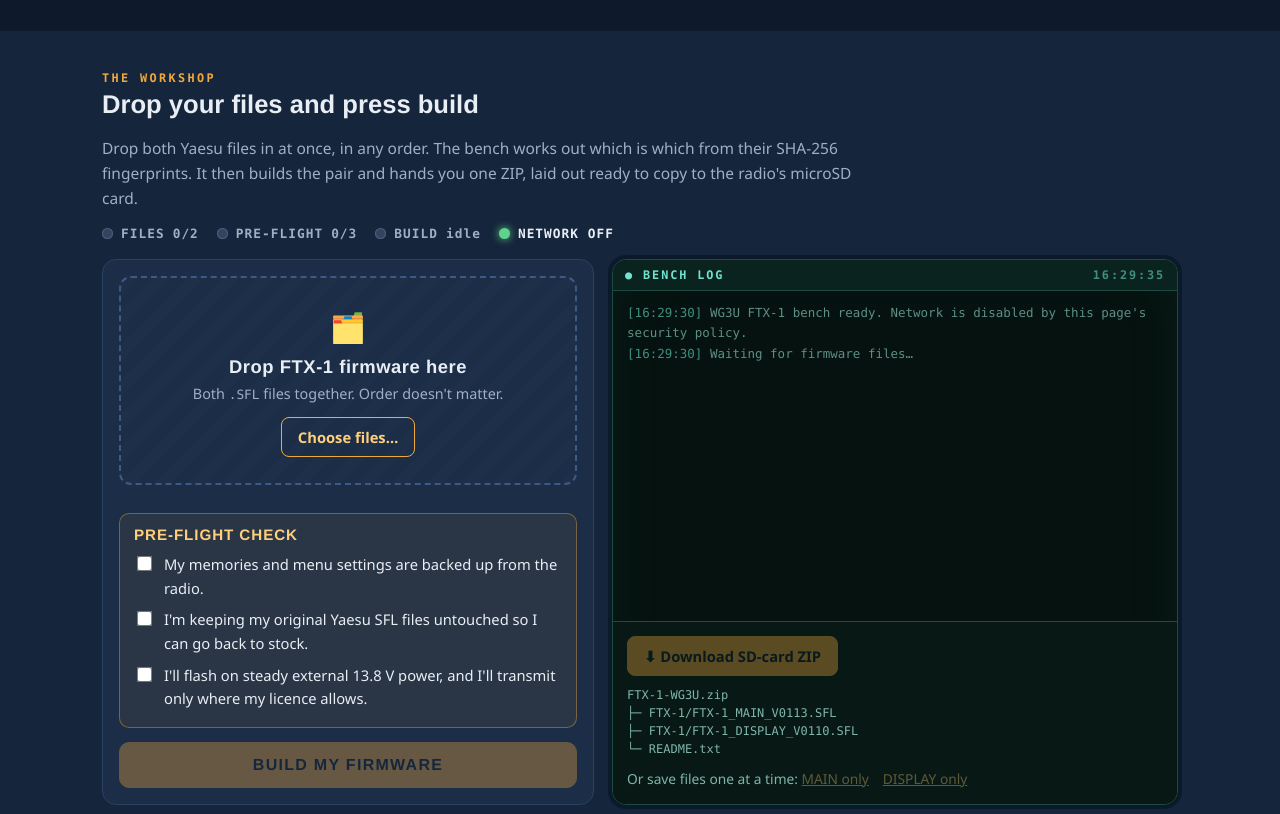
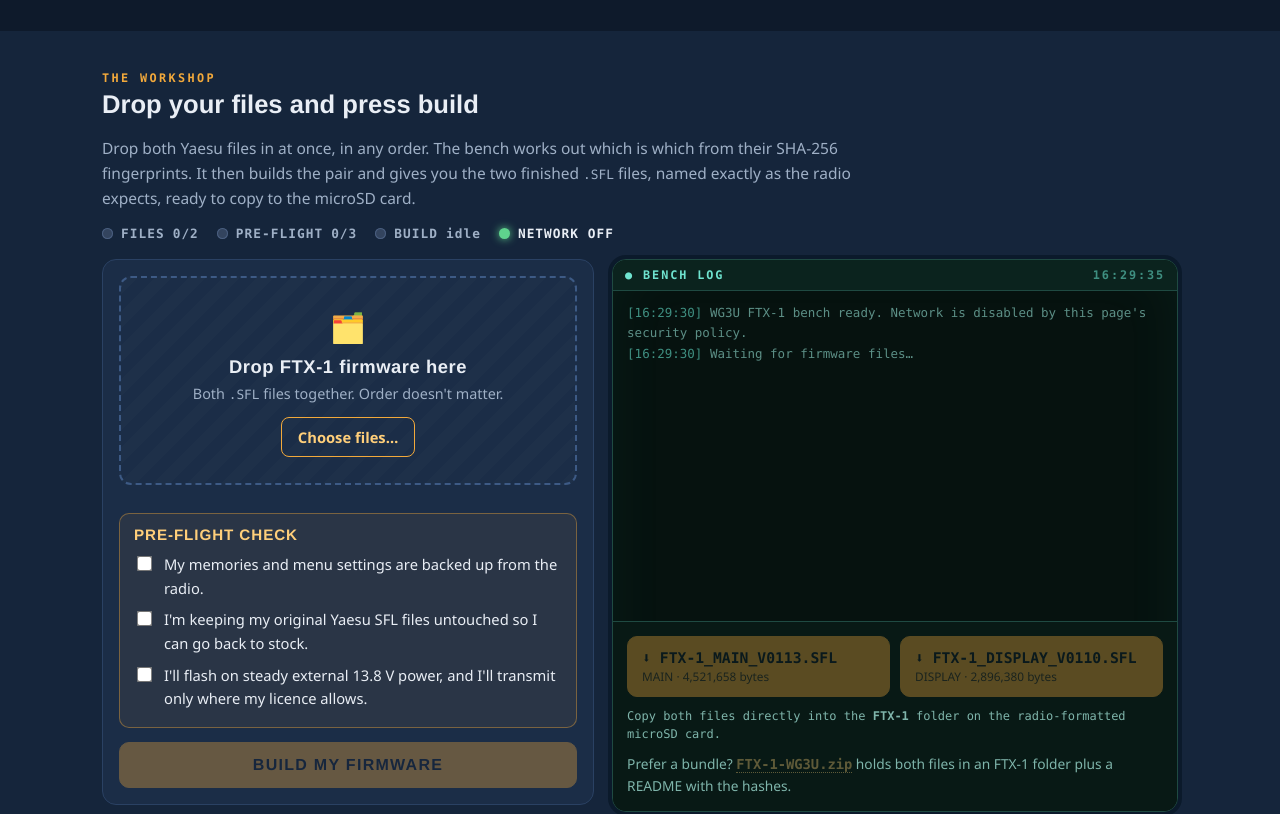
Before and after one commit to WG3U/ftx1-workshop, a plain HTML site: page index.html in a window 1280 px wide. Shown: the part 920-1734 px from the top of the page. Drawn offline with Linux system fonts and the light colour scheme.

Commit message:
Make single-file downloads primary

```diff
--- a/index.html
+++ b/index.html
@@ -121,7 +121,12 @@ button[disabled]{opacity:.35;cursor:not-allowed}
 button.h{all:unset;cursor:pointer;font:600 12px var(--mono);color:#ffd27a;border-bottom:1px dotted #ffd27a}
 button.h:hover{color:#fff}
 .out{padding:14px;border-top:1px solid #1f4a42;background:#081915}
-.out .zipbtn{display:inline-flex;align-items:center;gap:8px}
+.dlgrid{display:grid;grid-template-columns:1fr 1fr;gap:10px}
+.filebtn{display:flex;flex-direction:column;align-items:flex-start;gap:2px;padding:12px 14px;font:700 .92rem var(--mono);text-align:left;border-radius:10px}
+.filebtn small{font:500 .74rem var(--sans);opacity:.8}
+.ziplink{all:unset;cursor:pointer;color:#ffd27a;border-bottom:1px dotted #ffd27a;font:600 .86rem var(--mono)}
+.ziplink[disabled]{opacity:.35;cursor:not-allowed}
+@media (max-width:560px){.dlgrid{grid-template-columns:1fr}}
 .out .alt{margin-top:10px;font-size:.86rem;color:#7fb5ab}
 .out .alt a{color:#ffd27a;margin-right:14px}
 .out .alt a[aria-disabled=true]{pointer-events:none;opacity:.35}
@@ -208,7 +213,7 @@ footer{padding:26px 0 40px;color:var(--mute);font-size:.84rem;border-top:1px sol
 <section class="band alt" id="workshop"><div class="shell">
   <div class="kicker">The workshop</div>
   <h2>Drop your files and press build</h2>
-  <p class="lede">Drop both Yaesu files in at once, in any order. The bench works out which is which from their SHA-256 fingerprints. It then builds the pair and hands you one ZIP, laid out ready to copy to the radio's microSD card.</p>
+  <p class="lede">Drop both Yaesu files in at once, in any order. The bench works out which is which from their SHA-256 fingerprints. It then builds the pair and gives you the two finished <code>.SFL</code> files, named exactly as the radio expects, ready to copy to the microSD card.</p>
   <div class="leds" id="leds"><span data-l="files"><i></i>FILES <b class="v">0/2</b></span><span data-l="pre"><i></i>PRE-FLIGHT <b class="v">0/3</b></span><span data-l="build"><i></i>BUILD <b class="v">idle</b></span><span data-l="net" class="lit"><i></i>NETWORK OFF</span></div>
   <div class="bench3">
     <div class="intake">
@@ -232,9 +237,12 @@ footer{padding:26px 0 40px;color:var(--mute);font-size:.84rem;border-top:1px sol
       <div class="bar"><span>● BENCH LOG</span><em id="clock">--:--:--</em></div>
       <pre id="log"></pre>
       <div class="out">
-        <button class="zipbtn" id="zipBtn" disabled>⬇ Download SD-card ZIP</button>
-        <div class="tree">FTX-1-WG3U.zip<br>├─ FTX-1/FTX-1_MAIN_V0113.SFL<br>├─ FTX-1/FTX-1_DISPLAY_V0110.SFL<br>└─ README.txt</div>
-        <div class="alt">Or save files one at a time: <a href="#" id="one-MAIN" aria-disabled="true">MAIN only</a><a href="#" id="one-DISPLAY" aria-disabled="true">DISPLAY only</a></div>
+        <div class="dlgrid">
+          <button class="filebtn" id="one-MAIN" disabled><span>⬇ FTX-1_MAIN_V0113.SFL</span><small>MAIN · 4,521,658 bytes</small></button>
+          <button class="filebtn" id="one-DISPLAY" disabled><span>⬇ FTX-1_DISPLAY_V0110.SFL</span><small>DISPLAY · 2,896,380 bytes</small></button>
+        </div>
+        <div class="tree">Copy both files directly into the <b>FTX-1</b> folder on the radio-formatted microSD card.</div>
+        <div class="alt">Prefer a bundle? <button class="ziplink" id="zipBtn" disabled>FTX-1-WG3U.zip</button> holds both files in an FTX-1 folder plus a README with the hashes.</div>
       </div>
     </div>
   </div>
@@ -311,7 +319,7 @@ footer{padding:26px 0 40px;color:var(--mute);font-size:.84rem;border-top:1px sol
   <div class="two">
     <div class="box"><h3>Flashing the result</h3><ul class="timeline">
       <li>Load <b>both</b> new files, MAIN and DISPLAY. They are built to work as a pair.</li>
-      <li>Use the procedure in Yaesu's FTX-1 Firmware Upgrade Manual: format the microSD card in the radio, copy the files, then run the update from the menu.</li>
+      <li>Use the procedure in Yaesu's FTX-1 Firmware Upgrade Manual: format the microSD card in the radio, copy both .SFL files directly into its FTX-1 folder, then run the update from the menu.</li>
       <li>Keep power steady until the update finishes.</li>
       <li>Yaesu calls for a reset after any update, so have your backup ready to reload.</li>
     </ul></div>
@@ -590,7 +598,7 @@ function refresh() {
   $('#buildBtn').disabled = busy || !(have && pf === 3) || (built === have);
   $('#buildBtn').textContent = have === 1 && !built ? 'Build my firmware (1 of 2 files)' : 'Build my firmware';
   $('#zipBtn').disabled = !built;
-  for (const k of ['MAIN', 'DISPLAY']) $('#one-' + k).setAttribute('aria-disabled', results[k] ? 'false' : 'true');
+  for (const k of ['MAIN', 'DISPLAY']) $('#one-' + k).disabled = !results[k];
 }
 let busy = false;
 
@@ -617,7 +625,7 @@ $('#buildBtn').addEventListener('click', async () => {
     } catch (e) { results[k] = null; log(`${k}: build stopped. ${escH(e.message)}`, 'err'); }
   }
   const built = ['MAIN', 'DISPLAY'].filter(k => results[k]);
-  if (built.length === 2) log('Both files built and verified. The SD-card ZIP is ready.', 'ok');
+  if (built.length === 2) log('Both files built and verified. Download them with the two buttons below.', 'ok');
   else if (built.length === 1) log(`${built[0]} is ready. Add the other original file to build the full pair. The radio needs both.`, 'warn');
   busy = false; refresh();
 });
@@ -671,10 +679,10 @@ $('#zipBtn').addEventListener('click', () => {
   log(`ZIP saved: FTX-1-WG3U.zip (${ents.length - 1} firmware file${ents.length === 2 ? '' : 's'} + README.txt)`, 'ok');
 });
 for (const k of ['MAIN', 'DISPLAY']) $('#one-' + k).addEventListener('click', ev => {
-  ev.preventDefault(); const r = results[k];
+  const r = results[k];
   if (!r || r.sha256 !== PATCHES[k].outSha256) return;
   save(new Blob([r.bytes], {type: 'application/octet-stream'}), PATCHES[k].filename);
-  log(`saved ${PATCHES[k].filename} on its own`, 'dim');
+  log(`saved ${PATCHES[k].filename}`, 'ok');
 });
 refresh();
 })();
```
Also changed, not shown: 1 other file.
